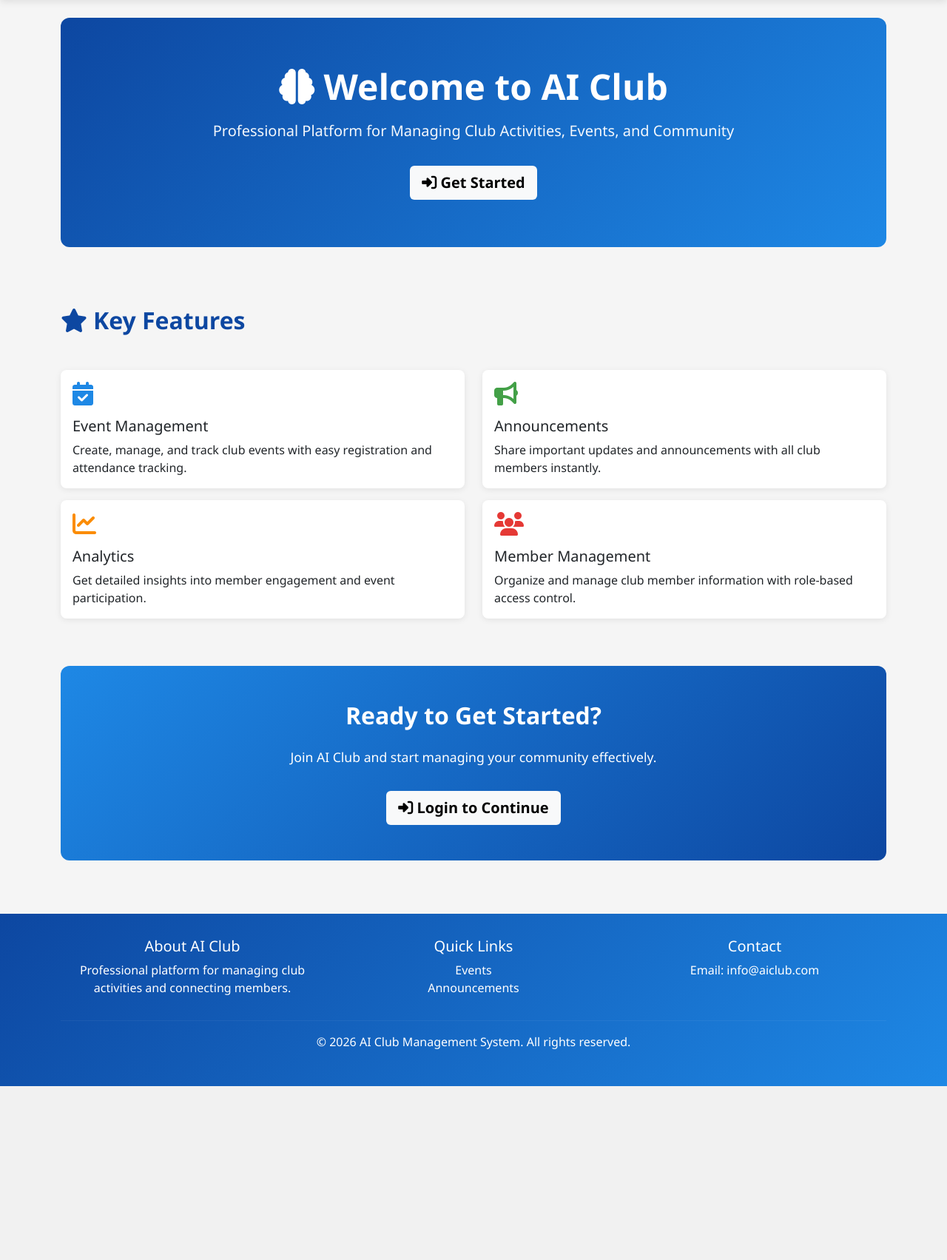
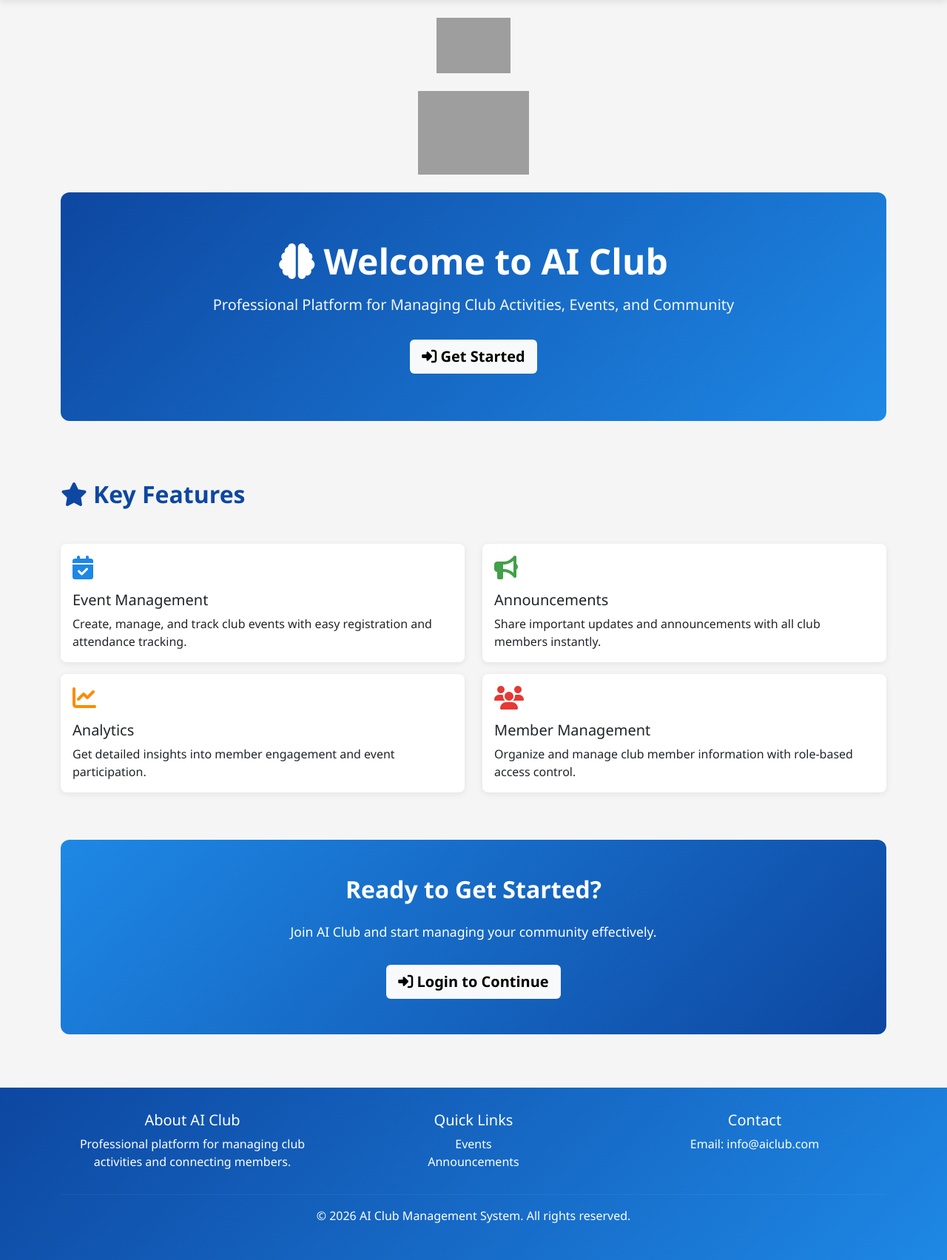
Before and after one commit to Dali15/App-for-AI-club, a Django app: page / in a window 1280 px wide. Shown: the part 78-1781 px from the top of the page at 74% size. Before the commit the page ends 1546 px from the top, so only its background shows below. Run offline with Django 5.2, Linux system fonts and the light colour scheme; some libraries are stand-ins or nearby versions; grey boxes are pictures that could not be loaded.

Commit message:
Added AI Club logo to login, base, and home pages

```diff
--- a/templates/accounts/login.html
+++ b/templates/accounts/login.html
@@ -14,6 +14,10 @@
             </div>
 
             <div class="card-body p-4">
+                <div class="text-center mb-4">
+                    <img src="/static/ai_club/ailogo.png" alt="AI Club Logo" style="max-width: 150px;">
+                </div>
+
                 {% if form.non_field_errors %}
                     <div class="alert alert-danger" role="alert">
                         <i class="fas fa-exclamation-circle"></i>
--- a/templates/base.html
+++ b/templates/base.html
@@ -411,6 +411,11 @@
 
 <!-- MAIN CONTENT -->
 <div class="container mt-4 mb-4">
+    <!-- Logo Section -->
+    <div class="text-center mb-4">
+        <img src="/static/ai_club/ailogo.png" alt="AI Club Logo" style="max-width: 100px;">
+    </div>
+
     {% if messages %}
         {% for message in messages %}
             <div class="alert alert-{{ message.tags }} alert-dismissible fade show" role="alert">
--- a/templates/home.html
+++ b/templates/home.html
@@ -3,6 +3,11 @@
 {% block title %}Home - AI Club Management System{% endblock %}
 
 {% block content %}
+<!-- Logo Section -->
+<div class="text-center mb-4">
+    <img src="/static/ai_club/ailogo.png" alt="AI Club Logo" style="max-width: 150px;">
+</div>
+
 <!-- Hero Section -->
 <div style="background: linear-gradient(135deg, #0d47a1 0%, #1e88e5 100%); color: white; padding: 4rem 2rem; border-radius: 12px; text-align: center; margin-bottom: 3rem;">
     <h1 style="font-size: 3rem; font-weight: 700; margin-bottom: 1rem;">
```
